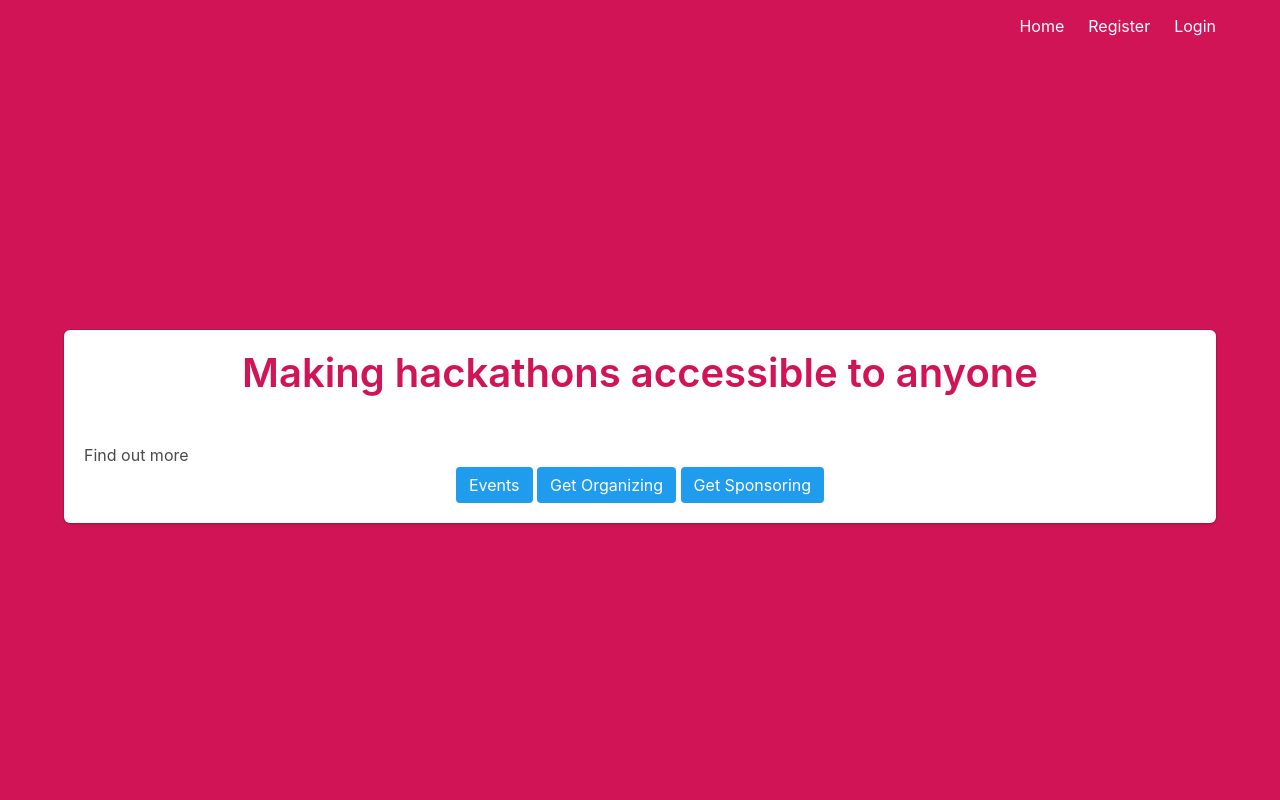
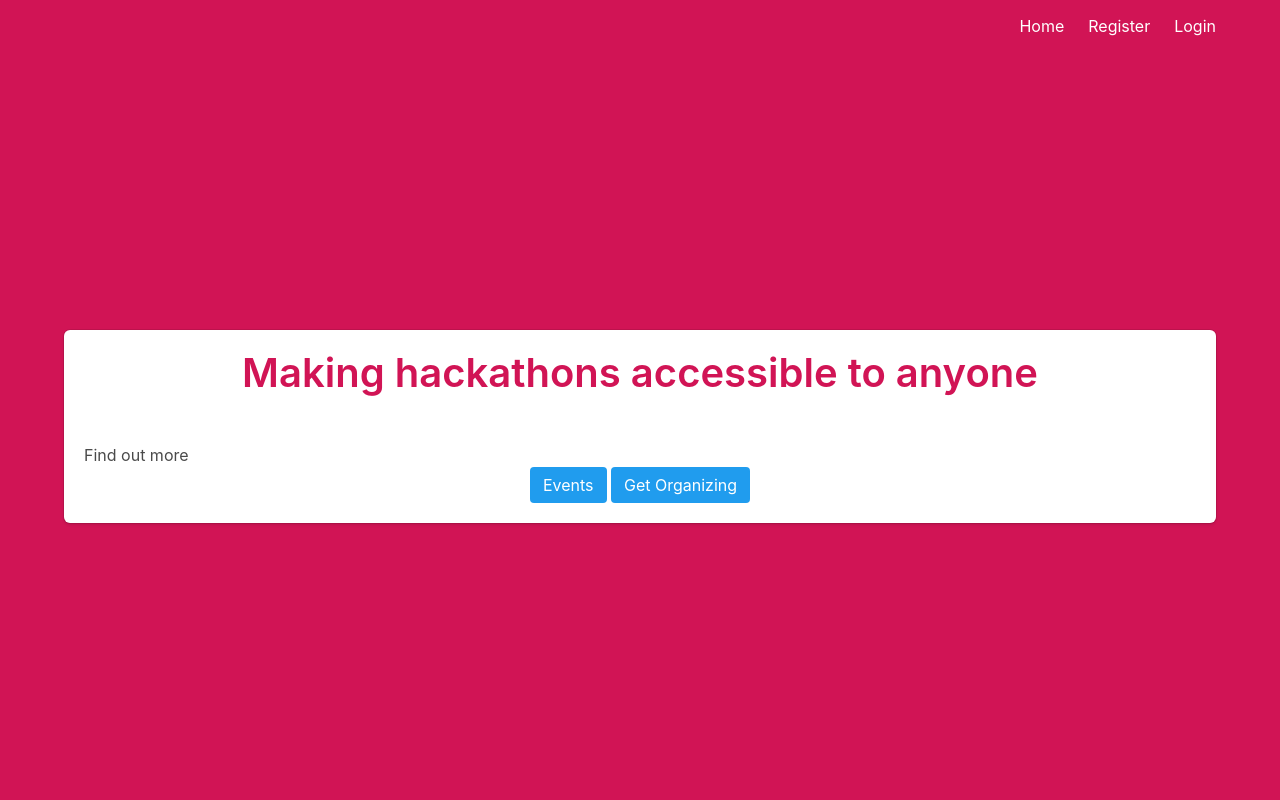
Before and after one commit to CaptureTheFrog/HackathonsClub, a Flask app: page / in a window 1280 px wide. Run offline with Flask 3, Linux system fonts and the light colour scheme.

Commit message:
fix: only make Get Sponsoring button visibe to sponsors

```diff
--- a/templates/main/index.html
+++ b/templates/main/index.html
@@ -8,8 +8,10 @@
         <br>
         <p class="has-text-left">Find out more</p>
         <a href="{{ url_for('hackathons.hackathons') }}" type="button" class="button is-info is-centered">Events</a>
-        <button type="button" class="button is-info is-centered">Get Organizing</button>
-        <button type="button" class="button is-info is-centered">Get Sponsoring</button>
+        <a href="{{ url_for('hackathons.create') }}" type="button" class="button is-info is-centered">Get Organizing</a>
+        {% if current_user.is_authenticated and current_user.role == 'sponsor'%}
+            <button type="button" class="button is-info is-centered">Get Sponsoring</button>
+        {% endif %}
 
 
 
```
